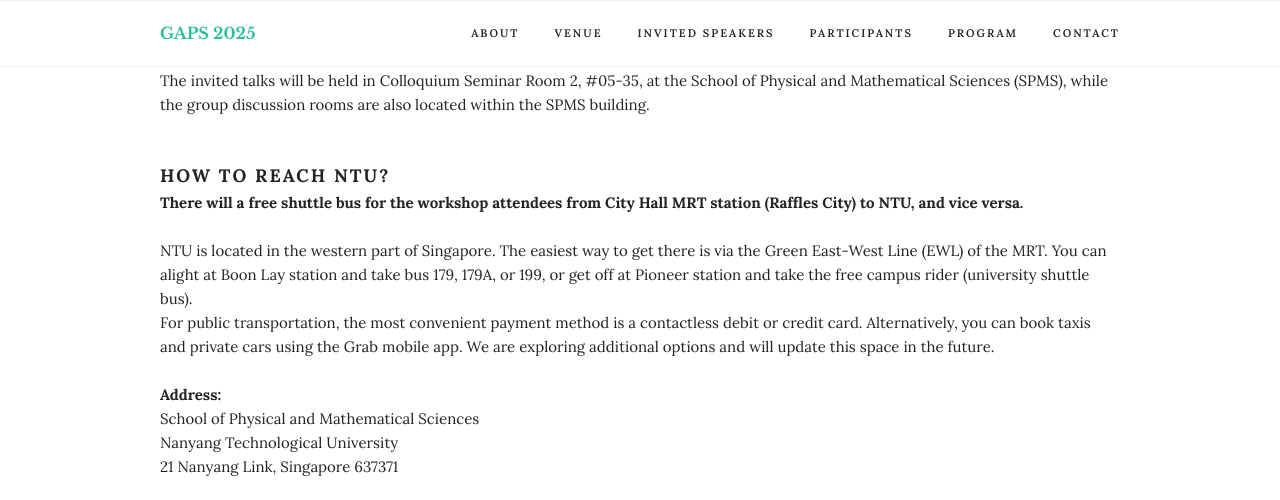
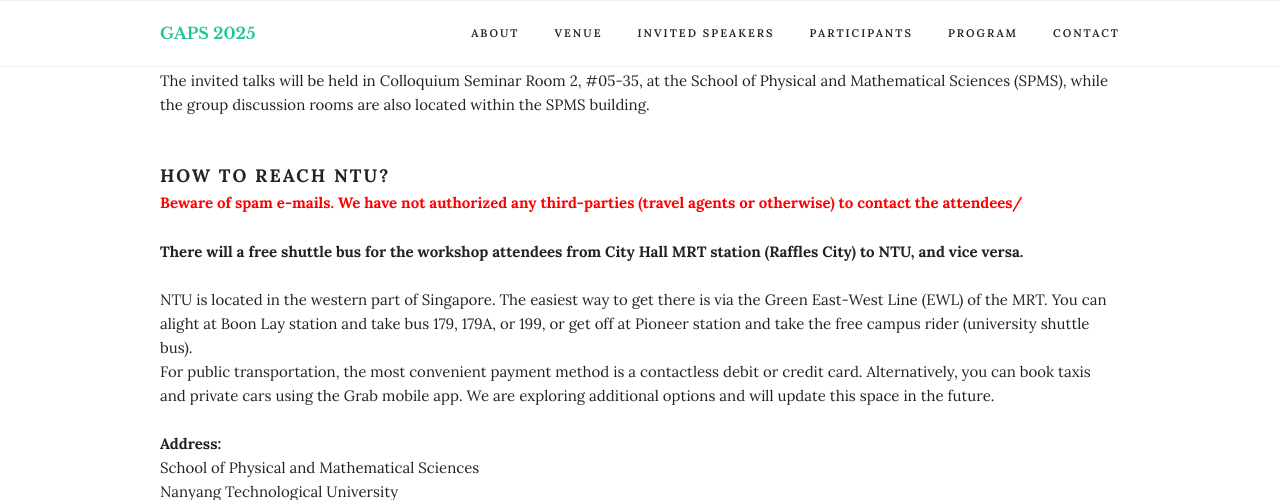
Before and after one commit to gapsworkshop/gaps2025, a Jekyll site: the page built from index.html, in a window 1280 px wide and 900 px high, scrolled down 1329 px, cut to the strip 0-500 px from the top of the window. Built offline with Jekyll 4.4.1, drawn with Linux system fonts in a browser that asks for light colours.

Commit message:
Update venue.html

```diff
--- a/_includes/venue.html
+++ b/_includes/venue.html
@@ -10,6 +10,9 @@
 
   <div class="docs-subsection">
     <div class="docs-subheader">How to reach NTU?</div>
+    <p style="color: red;">
+    <b>Beware of spam e-mails. We have not authorized any third-parties (travel agents or otherwise) to contact the attendees/</b>
+  </p>
     <p>
       <b>There will a free shuttle bus for the workshop attendees from City Hall MRT station (Raffles City) to NTU, and vice versa.</b> <br> <br>
       NTU is located in the western part of Singapore. The easiest way to get there is via the Green East-West Line (EWL) of the MRT. You can alight at Boon Lay station and take bus 179, 179A, or 199, or get off at Pioneer station and take the free campus rider (university shuttle bus).<br>
```
